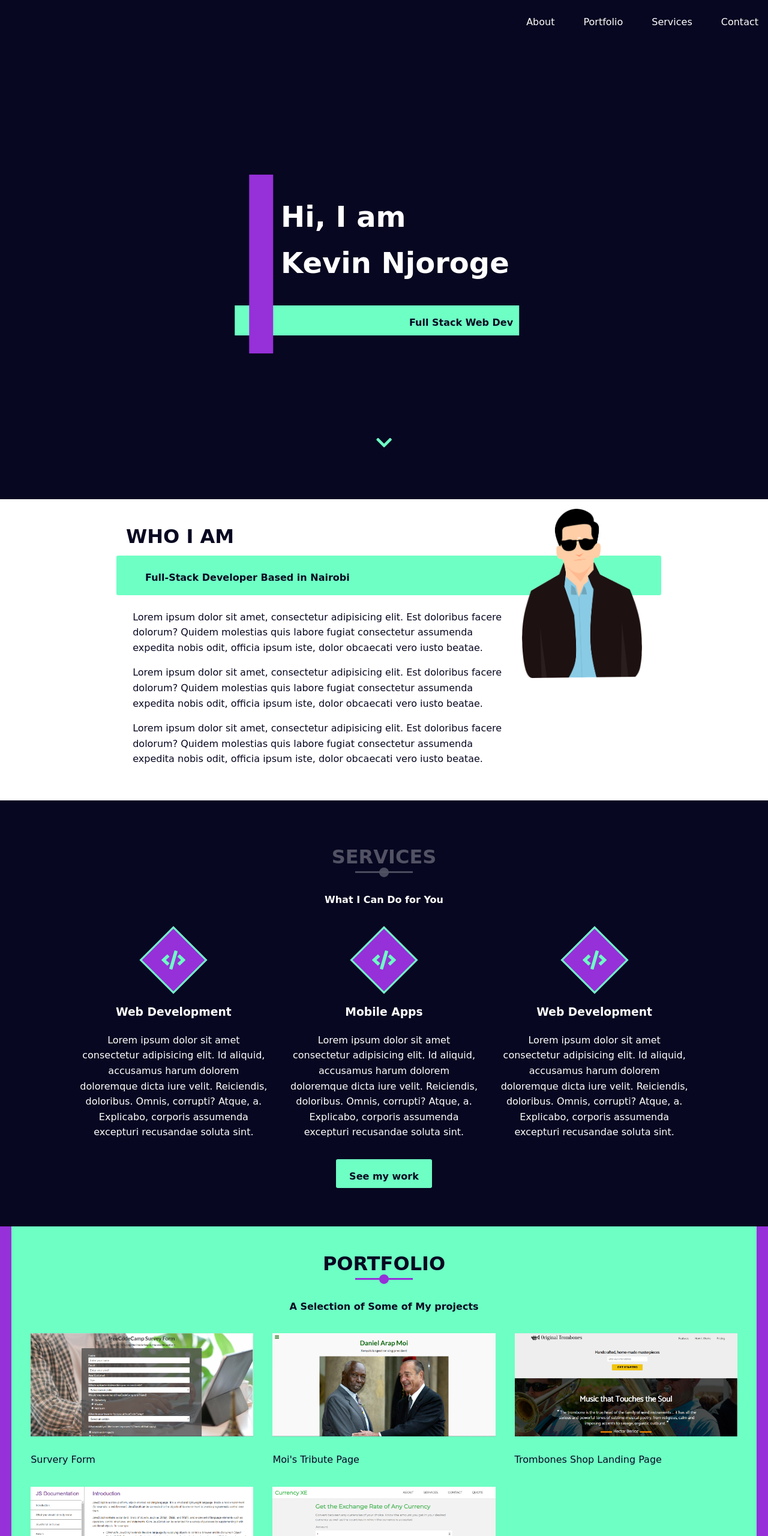
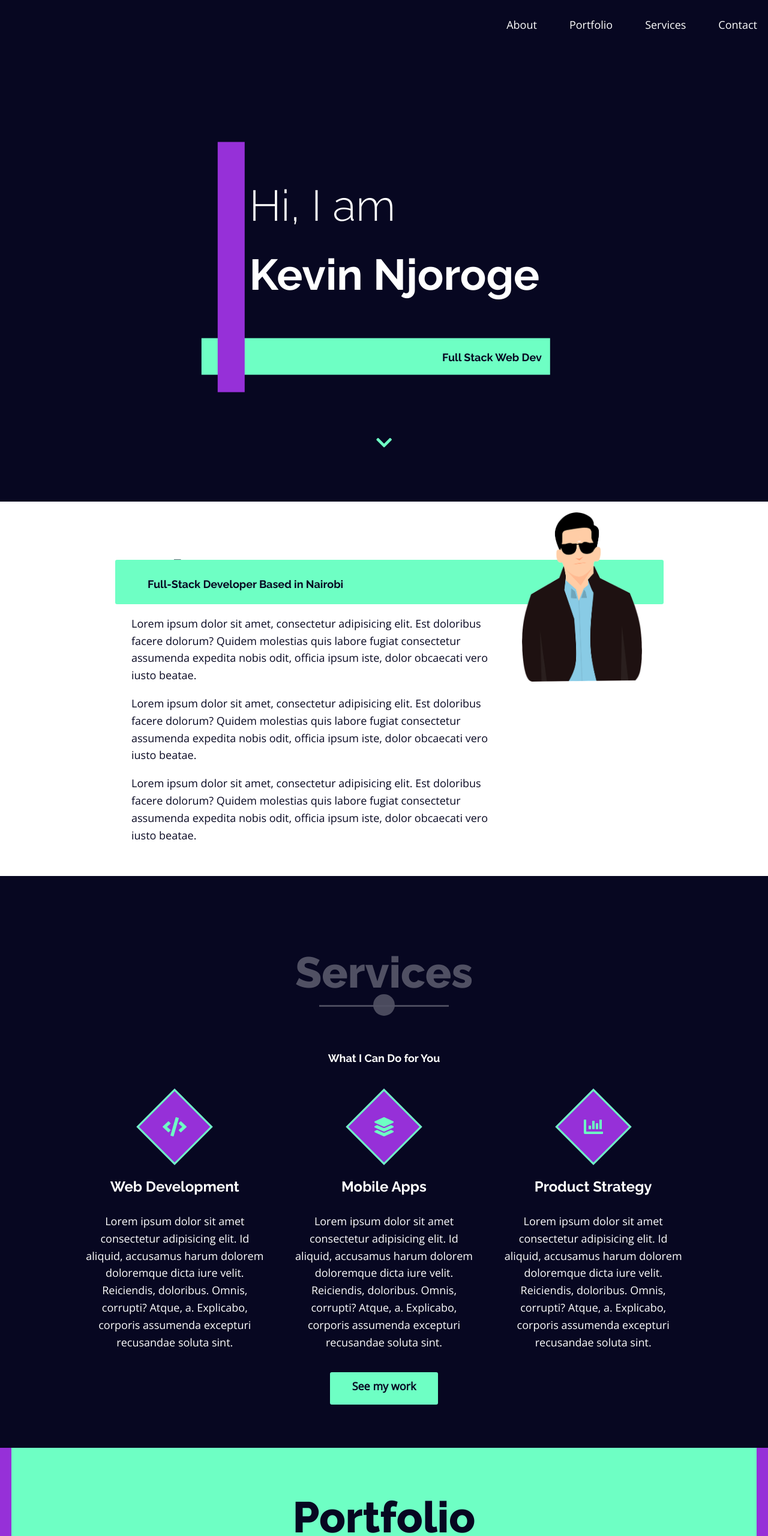
Before and after one commit to kevoh99/Portfolio, a plain HTML site: page index.html in a window 1280 px wide. Shown: the top 2560 px of the page at 60% size. Drawn offline with nearby package versions, Linux system fonts and the light colour scheme; a web font is replaced by a local one.

Commit message:
Typography changes and layout optimization
	i

```diff
--- a/css/style2.css
+++ /dev/null
@@ -1,569 +0,0 @@
-/**************************************************
-****************** Global Styles ******************
-**************************************************/
-
-* {
-  padding: 0;
-  margin: 0;
-  box-sizing: border-box;
-}
-
-:root {
-  --primary-color: #070721;
-  --secondary-color: #6effc4;
-  --tertiary-color: #9630d8;
-  --text-color: #fff;
-  --ff-primary: "Baloo Tammudu 2", cursive;
-}
-
-body {
-  font-family: var(--ff-primary);
-  width: 100%;
-  background-color: var(--primary-color);
-  color: var(--text-color);
-  line-height: 1.6;
-}
-
-p {
-  margin-bottom: 1em;
-}
-
-ul {
-  list-style: none;
-}
-
-a {
-  text-decoration: none;
-  color: var(--text-color);
-}
-
-img {
-  display: block;
-  margin: auto;
-  max-width: 100%;
-}
-
-html {
-  scroll-behavior: smooth;
-}
-
-/* Utilities/reusable styles*/
-.container {
-  max-width: 1100px;
-  margin: 2em auto;
-  padding: 1em 0.7em;
-  /* background: chocolate; */
-}
-
-@media (min-width: 450px) {
-  .container {
-    padding: 1em 2em;
-  }
-}
-
-.section-header {
-  text-align: center;
-}
-
-.section-header h1 {
-  text-transform: uppercase;
-  color: var(--text-color);
-  opacity: 0.3;
-  position: relative;
-  margin-bottom: 1em;
-}
-
-.section-header h1::before {
-  content: "";
-  width: 3em;
-  height: 3px;
-  background-color: rgba(255, 255, 255, 0.9);
-  /* background: var(--tertiary-color); */
-  position: absolute;
-  top: 100%;
-  left: 50%;
-  transform: translate(-50%, -100%);
-}
-
-.section-header h1::after {
-  content: "";
-  width: 0.5em;
-  height: 0.5em;
-  border-radius: 50%;
-  background-color: rgba(255, 255, 255, 0.9);
-  position: absolute;
-  top: 119.5%;
-  left: 50%;
-  transform: translate(-50%, -119.5%);
-}
-
-.section-header h2,
-.section-header h3,
-.section-header h4 {
-  margin-bottom: 2em;
-}
-
-.btn-2 {
-  background-color: var(--secondary-color);
-  color: var(--primary-color);
-  display: inline-block;
-  cursor: pointer;
-  border: none;
-  border-radius: 3px;
-  width: 100%;
-  height: 2rem;
-  padding: 0 1rem;
-  margin-bottom: 1em;
-  transition: all 300ms ease-out;
-}
-
-.btn {
-  background-color: var(--secondary-color);
-  color: var(--primary-color);
-  display: block;
-  cursor: pointer;
-  border: none;
-  border-radius: 3px;
-  width: 10em;
-  height: 2.5rem;
-  padding: 1em 1em 2em 1em;
-  margin: auto;
-  margin-bottom: 1em;
-  font-weight: bold;
-  text-align: center;
-  transition: all 300ms ease-out;
-}
-
-.btn:hover,
-.btn-2:hover {
-  transform: scale(1.1);
-}
-
-.btn-2:focus,
-.btn:focus {
-  outline: 3px solid var(--secondary-color);
-  transform: scale(1.1);
-  outline-offset: 3px;
-}
-
-/**************************************************
-****************** General Styles ******************
-**************************************************/
-
-/* Start header */
-.header {
-  background-color: var(--primary-color);
-  height: 100vh;
-}
-
-.nav {
-  background-color: var(--primary-color);
-  /* background-color: violet; */
-  position: fixed;
-  top: 0;
-  left: 0;
-  width: 100%;
-  z-index: 10;
-}
-
-.nav-list {
-  /* padding: 2em 3em; */
-  padding: 1.5em 0.5em 0.5em;
-  display: flex; /* To remove when implementing the hamburger menu */
-  justify-content: space-between;
-  flex-wrap: wrap;
-}
-
-.nav-item {
-  display: inline-block;
-  margin-bottom: 1em;
-}
-
-.nav-item + .nav-item {
-  margin-left: 0.5em;
-}
-
-.nav-link {
-  padding: 0.5em 0.5em 0 0.5em;
-}
-
-.nav-link:focus,
-.nav-link:hover {
-  color: var(--secondary-color);
-  text-decoration: underline;
-}
-
-.nav-link:focus {
-  outline: 3px solid var(--secondary-color);
-  text-decoration: none;
-}
-
-.landing-pg-wrapper {
-  position: absolute;
-  /* background: red; */
-  /* padding: 5em 1em; */
-  top: 50%;
-  left: 50%;
-  transform: translate(
-    -50%,
-    -50%
-  ); /* To center the content NB: value the same as top and left, but negative values are used */
-}
-
-.landing-pg-wrapper-inner {
-  position: relative;
-  /* background: yellow; */
-  display: grid;
-  grid-template-columns: auto 1fr;
-  grid-gap: 0 1em;
-  grid-template-areas:
-    "spine heading"
-    "spine sub-heading";
-}
-
-.spine {
-  height: 100%;
-  padding: 0.7em;
-  background-color: var(--tertiary-color);
-  grid-area: spine;
-  width: 2.5em;
-  grid-row: 1/-1;
-  position: absolute;
-  left: 0em;
-  bottom: -5em;
-  height: calc(100% + 5em);
-  z-index: 3;
-}
-
-.landing-pg-title {
-  padding-left: 2.2em;
-  font-size: 1.5rem;
-  /* background: chartreuse; */
-}
-
-.landing-pg-subtitle {
-  background: var(--secondary-color);
-  color: var(--primary-color);
-  padding: 1em 0.6em 0.5em 0.6em;
-  grid-area: sub-heading;
-  text-align: right;
-  align-self: start;
-  grid-column: -1/1;
-  grid-row: 2;
-  position: absolute;
-  left: -1.5em;
-  width: calc(100% + 1.5em);
-  padding-left: calc(0.7em + 1.5em + 2em);
-}
-
-.pg-down-link:focus > i,
-.pg-down-link:hover > i {
-  transform: scale(1.2);
-}
-
-.pg-down-link:focus > i {
-  outline: 3px solid var(--secondary-color);
-}
-
-.pg-down-link {
-  position: absolute;
-  top: 95%;
-  left: 50%;
-  transform: translate(-50%, -95%);
-  color: var(--secondary-color);
-}
-
-.pg-down-link i {
-  font-size: 30px;
-  padding: 0.3em 1em;
-}
-
-@media (min-width: 450px) {
-  .nav-item + .nav-item {
-    margin-left: 2em;
-  }
-
-  .nav-list {
-    justify-content: flex-end;
-  }
-}
-
-/* End header */
-
-/* Start services */
-.service-wrapper {
-  display: grid;
-  grid-template-columns: repeat(auto-fit, minmax(250px, 1fr));
-  grid-gap: 1em;
-}
-
-.service {
-  padding: 1em 0.5em;
-  /* background: red; */
-  display: flex;
-  flex-direction: column;
-  text-align: center;
-}
-
-.service .p:last-child,
-.service .service-title {
-  margin-bottom: 1em;
-}
-
-.icon-container {
-  width: 5em;
-  height: 5em;
-  border: 3px solid var(--secondary-color);
-  background: var(--tertiary-color);
-  margin: auto;
-  display: flex;
-  justify-content: center;
-  align-items: center;
-  transform: rotate(45deg);
-  margin-bottom: 2em;
-}
-
-.icon-container i {
-  color: var(--secondary-color);
-  font-size: 2rem;
-  transform: rotate(-45deg);
-}
-/* End services */
-
-/* Start contact */
-
-.contact-wrapper {
-  padding: 1em 0;
-  display: grid;
-  grid-template-columns: repeat(auto-fit, minmax(200px, 1fr));
-  grid-gap: 1em 2em;
-}
-
-.form-wrapper label,
-.form-wrapper input,
-.form-wrapper select,
-.form-wrapper textarea {
-  width: 100%;
-  height: 2rem;
-  padding: 1rem 1rem 0.5rem 0.2rem;
-  margin-bottom: 1em;
-  border-radius: 3px;
-  border: none;
-}
-
-.form-wrapper select {
-  padding: 0 0.5rem;
-}
-
-.form-wrapper input,
-.form-wrappertextarea {
-  padding: 1rem 1rem 0.5rem 0.5rem;
-}
-
-.form-wrapper textarea {
-  height: 150px;
-}
-
-.form-wrapper .btn-2 {
-  width: 40%;
-  font-weight: bold;
-  padding: 1em 1em 1.5em;
-}
-
-.contact-subtitle {
-  color: var(--tertiary-color);
-  margin-bottom: 1em;
-  margin-top: 2em;
-}
-
-.contact-subtitle:last-child {
-  margin-bottom: 0;
-}
-
-.icon-text {
-  font-family: var(--ff-primary);
-  font-size: 1rem;
-}
-
-.fa-mobile {
-  margin-right: 0.5em;
-}
-
-.social-media-item + .social-media-item {
-  margin-top: 1em;
-}
-
-/* End contact */
-
-/* Start footer */
-.footer {
-  border-top: 4px solid rgba(255, 255, 255, 0.2);
-  height: 5em;
-}
-
-.footer .container {
-  max-width: 100%;
-  text-align: center;
-  position: relative;
-  padding: 2rem 2rem 1rem 2rem;
-  margin-bottom: 0;
-  margin-top: 0;
-  /* background: red; */
-}
-
-.up {
-  width: 3rem;
-  height: 3rem;
-  border-radius: 100%;
-  background-color: var(--text-color);
-  position: absolute;
-  top: -1.6rem;
-  right: 1rem;
-  cursor: pointer;
-  display: flex;
-}
-
-.up:focus,
-.up:hover {
-  animation: pulse 1000ms infinite;
-  outline: 0;
-  /* box-shadow: 0 0 0 0.3rem var(--tertiary-color); */
-}
-
-@keyframes pulse {
-  0% {
-    box-shadow: 0 0 0 0 rgba(253, 87, 191, 0.99);
-  }
-  70% {
-    box-shadow: 0 0 0 2rem rgba(253, 87, 191, 0);
-  }
-  100% {
-    box-shadow: 0 0 0 0 rgba(253, 87, 191, 0);
-  }
-}
-
-.up a {
-  margin: auto;
-}
-
-.up a i {
-  text-decoration: none;
-  color: var(--primary-color);
-}
-
-/*************Test start - redesign about section ****************
-*****************************************************************/
-.about {
-  background-color: var(--primary-color);
-  /* background: url(../img/laptop_1.jpg) no-repeat bottom/cover; */
-  background-color: var(--text-color);
-}
-
-.about h1 {
-  color: var(--primary-color);
-  opacity: 1;
-}
-
-.about-title {
-  /* background: purple; */
-  grid-area: title;
-}
-
-.about-grid h4 {
-  background: var(--secondary-color);
-  color: var(--primary-color);
-  grid-area: subtitle;
-  padding: 1.5em 1em 1em 1em;
-  border-radius: 3px;
-}
-
-.profile-img {
-  width: 200px;
-  grid-area: img;
-  position: relative;
-  z-index: 3;
-}
-
-.profile-text {
-  /* background-color: chartreuse; */
-  color: var(--primary-color);
-  grid-area: text;
-  padding: 1em 0.7em;
-}
-
-.about-grid {
-  max-width: 860px;
-  margin: auto;
-  /* background-color: chocolate; */
-  display: grid;
-  grid-gap: 0.5em;
-  grid-template-areas:
-    "title"
-    "subtitle"
-    "img"
-    "text";
-}
-
-@media (min-width: 650px) {
-  .about-grid {
-    grid-template-rows: 70px auto auto auto;
-    grid-template-areas:
-      "title img"
-      "subtitle img"
-      "text img";
-  }
-
-  .about-grid h4 {
-    position: relative;
-    grid-column: -1/1;
-    left: -1em;
-    width: calc(100% + 3em);
-    padding-left: 3em;
-    padding-right: calc(200px + 2em + 1em);
-  }
-}
-/* End of about section */
-
-/* Start portfolio section */
-
-.portfolio {
-  background-color: var(--tertiary-color);
-}
-
-.portfolio .container {
-  background-color: var(--secondary-color);
-  color: var(--primary-color);
-  max-width: 97%;
-  margin: auto;
-}
-
-.portfolio .section-header h1,
-.portfolio .section-header h4 {
-  background-color: var(--secondary-color);
-  color: var(--primary-color);
-  opacity: 1;
-}
-
-.portfolio .section-header h1::before,
-.portfolio .section-header h1::after {
-  opacity: 1;
-  background-color: var(--tertiary-color);
-}
-
-.projects-wrapper {
-  display: grid;
-  grid-template-columns: repeat(auto-fit, minmax(250px, 1fr));
-  /* grid-template-rows: repeat(3, 300px); */
-  grid-gap: 3.5em 1em;
-}
-
-@media (min-width: 550px) {
-  .projects-wrapper {
-    grid-template-columns: repeat(auto-fit, minmax(350px, 1fr));
-    grid-gap: 2em;
-  }
-}
-
-.project-link figcaption {
-  color: var(--primary-color);
-}
--- a/index.html
+++ b/index.html
@@ -6,8 +6,11 @@
     <meta name="viewport" content="width=device-width, initial-scale=1.0">
     <link rel="stylesheet" href="https://cdnjs.cloudflare.com/ajax/libs/normalize/8.0.1/normalize.min.css" integrity="sha256-l85OmPOjvil/SOvVt3HnSSjzF1TUMyT9eV0c2BzEGzU=" crossorigin="anonymous" />
     <link rel="stylesheet" href="https://cdnjs.cloudflare.com/ajax/libs/font-awesome/5.13.0/css/all.min.css" integrity="sha256-h20CPZ0QyXlBuAw7A+KluUYx/3pK+c7lYEpqLTlxjYQ=" crossorigin="anonymous" />
-    <link href="https://fonts.googleapis.com/css?family=Baloo+Tammudu+2&display=swap" rel="stylesheet">
-    <link rel="stylesheet" href="css/style2.css">
+    <!-- <link href="https://fonts.googleapis.com/css?family=Baloo+Tammudu+2&display=swap" rel="stylesheet"> -->
+
+    <link href="https://fonts.googleapis.com/css2?family=Raleway:wght@300;700;800;900&display=swap" rel="stylesheet">
+    <link href="https://fonts.googleapis.com/css?family=Open+Sans&display=swap" rel="stylesheet">
+    <link rel="stylesheet" href="css/style.css">
     <title>Kevin Njoroge - Web Developer | Portfolio</title>
 </head>
 
@@ -34,7 +37,9 @@
                 <div class="spine">&nbsp;</div>
 
                 <div class="landing-pg-title">
-                    <h1>Hi, I am <br> Kevin Njoroge</h1>
+                    <h1>
+                        <span class="regular-text">
+                            Hi, I am </span><br> Kevin Njoroge</h1>
                 </div>
 
                 <div class="landing-pg-subtitle">
@@ -60,7 +65,7 @@
             <!-- Grid container -->
             <div class="about-grid">
                 <div class="about-title">
-                    <h1>WHO I AM</h1>
+                    <h1>Who I Am</h1>
                 </div>
                 <h4>Full-Stack Developer Based in Nairobi</h4>
 
@@ -99,7 +104,7 @@
 
                 <div class="service">
                     <div class="icon-container">
-                        <i class="fas fa-code"></i>
+                        <i class="fas fa-layer-group"></i>
                     </div>
                     <h3 class="service-title">Mobile Apps</h3>
                     <p>Lorem ipsum dolor sit amet consectetur adipisicing elit. Id aliquid, accusamus harum dolorem doloremque dicta iure velit. Reiciendis, doloribus. Omnis, corrupti? Atque, a. Explicabo, corporis assumenda excepturi recusandae soluta sint.</p>
@@ -107,9 +112,9 @@
 
                 <div class="service">
                     <div class="icon-container">
-                        <i class="fas fa-code"></i>
+                        <i class="fas fa-chart-bar"></i>
                     </div>
-                    <h3 class="service-title">Web Development</h3>
+                    <h3 class="service-title">Product Strategy</h3>
                     <p>Lorem ipsum dolor sit amet consectetur adipisicing elit. Id aliquid, accusamus harum dolorem doloremque dicta iure velit. Reiciendis, doloribus. Omnis, corrupti? Atque, a. Explicabo, corporis assumenda excepturi recusandae soluta sint.</p>
                 </div>
             </div>
@@ -127,7 +132,7 @@
 
             <div class="projects-wrapper">
                 <!-- Project  1-->
-                <a href="https://codepen.io/kevin-nganga/details/ZEGgyYb" class="project-link" target="_blank">
+                <a href="https://codepen.io/kevin-nganga/full/ZEGgyYb" class="project-link" target="_blank">
                     <figure class="project-tile">
                         <img src="img/screenshot_2.png" alt="Project 1">
                         <br>
@@ -135,7 +140,7 @@
                     </figure>
                 </a>
                 <!-- Project  2-->
-                <a href="https://codepen.io/kevin-nganga/pen/poJXVbp" class="project-link" target="_blank">
+                <a href="https://codepen.io/kevin-nganga/full/poJXVbp" class="project-link" target="_blank">
                     <figure class="project-tile">
                         <img src="img/screenshot_3.png" alt="Project 1">
                         <br>
@@ -143,7 +148,7 @@
                     </figure>
                 </a>
                 <!-- Project  3-->
-                <a href="https://codepen.io/kevin-nganga/details/XWmKgEV" class="project-link" target="_blank">
+                <a href="https://codepen.io/kevin-nganga/full/XWmKgEV" class="project-link" target="_blank">
                     <figure class="project-tile">
                         <img src="img/screenshot_4.png" alt="Project 1">
                         <br>
@@ -151,7 +156,7 @@
                     </figure>
                 </a>
                 <!-- Project  4-->
-                <a href="https://codepen.io/kevin-nganga/details/GRpmGGg" class="project-link" target="_blank">
+                <a href="https://codepen.io/kevin-nganga/full/GRpmGGg" class="project-link" target="_blank">
                     <figure class="project-tile">
                         <img src="img/screenshot_5.png" alt="Project 1">
                         <br>
@@ -159,7 +164,7 @@
                     </figure>
                 </a>
                 <!-- Project  5 -->
-                <a href="https://codepen.io/kevin-nganga/details/GRpmGGg" class="project-link" target="_blank">
+                <a href="https://codepen.io/kevin-nganga/full/GRpmGGg" class="project-link" target="_blank">
                     <figure class="project-tile">
                         <img src="img/screenshot_1.png" alt="Project 1">
                         <br>
@@ -183,7 +188,7 @@
             <div class="contact-wrapper">
                 <div class="channel form-wrapper">
                     <p class="contact-subtitle">Send an email </p>
-                    <form action="">
+                    <form class="contact-form" action="">
                         <label for="name">Name:</label>
                         <input type="text" name="name" id="name" placeholder="Enter your name..." required>
 
@@ -198,7 +203,7 @@
                         </select>
 
                         <label for="subject">Subject:</label>
-                        <textarea name="subject" id="subject" cols="10" rows="10"></textarea>
+                        <textarea name="subject" id="subject" cols="10" rows="10" placeholder="Message"></textarea>
 
                         <input class="btn-2" type="submit" value="Submit">
                     </form>
```
